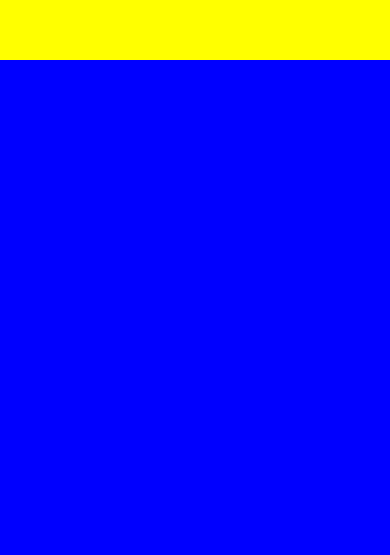
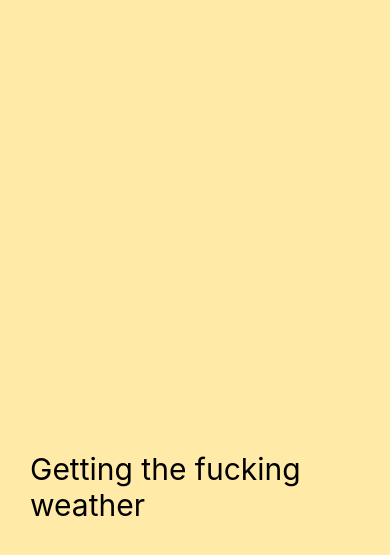
Before and after one commit to rkdls8268/weather-app, a React Native app: screen / in a window 390 px wide. Shown: the part 221-776 px from the top of the page. Built offline with nearby package versions, Linux system fonts and the light colour scheme.

Commit message:
add: Loading view, install expo-location

```diff
--- a/App.js
+++ b/App.js
@@ -1,36 +1,8 @@
-import { StatusBar } from 'expo-status-bar';
 import React from 'react';
-import { StyleSheet, Text, View } from 'react-native';
+import Loading from './Loading';
 
 export default function App() {
   return (
-    <View style={styles.container}>
-      <View style={styles.yellowView}></View>
-      <View style={styles.blueView}></View>
-      <StatusBar style="auto" />
-    </View>
+    <Loading />
   );
 }
-
-const styles = StyleSheet.create({
-  container: {
-    flex: 1,
-    backgroundColor: '#ecf0f1',
-    // alignItems: 'center',
-    color: 'white',
-    justifyContent: 'center',
-  },
-  text: {
-    color: '#2c3e50',
-    fontSize: 30,
-    fontWeight: 'bold'
-  },
-  yellowView: {
-    flex:1,
-    backgroundColor: 'yellow'
-  },
-  blueView: {
-    flex:2,
-    backgroundColor: 'blue'
-  }
-});
--- /dev/null
+++ b/Loading.js
@@ -0,0 +1,23 @@
+import React from "react";
+import { StyleSheet, Text, View } from "react-native";
+
+export default function Loading() {
+    return (<View style={styles.container}>
+        <Text style={styles.text}>Getting the fucking weather</Text>
+    </View>
+    );
+}
+
+const styles = StyleSheet.create({
+    container: {
+        flex: 1,
+        justifyContent: "flex-end",
+        paddingHorizontal: 30,
+        paddingVertical: 100,
+        backgroundColor: '#ffeaa7'
+    },
+    text: {
+        color: "#000",
+        fontSize: 30
+    }
+})
--- a/package.json
+++ b/package.json
@@ -9,6 +9,7 @@
   },
   "dependencies": {
     "expo": "~40.0.0",
+    "expo-location": "~10.0.0",
     "expo-status-bar": "~1.0.3",
     "react": "16.13.1",
     "react-dom": "16.13.1",
```
